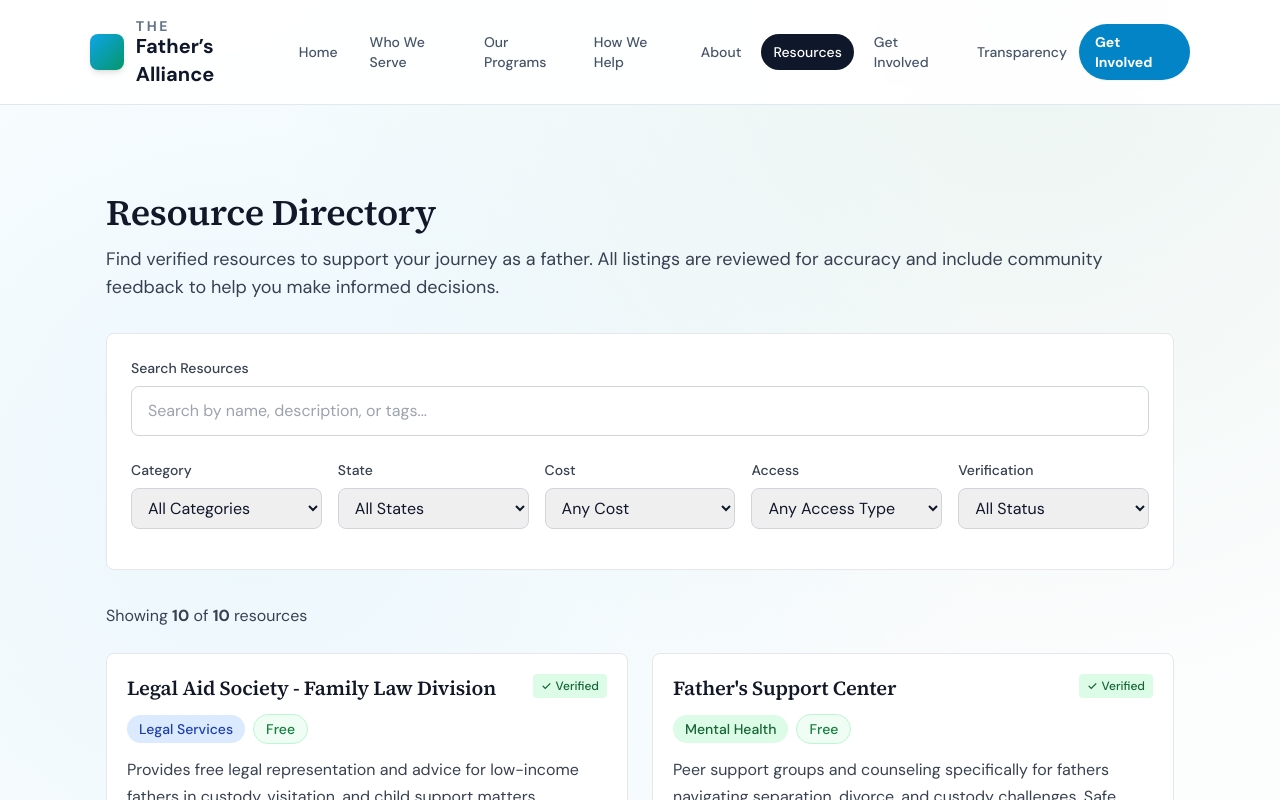
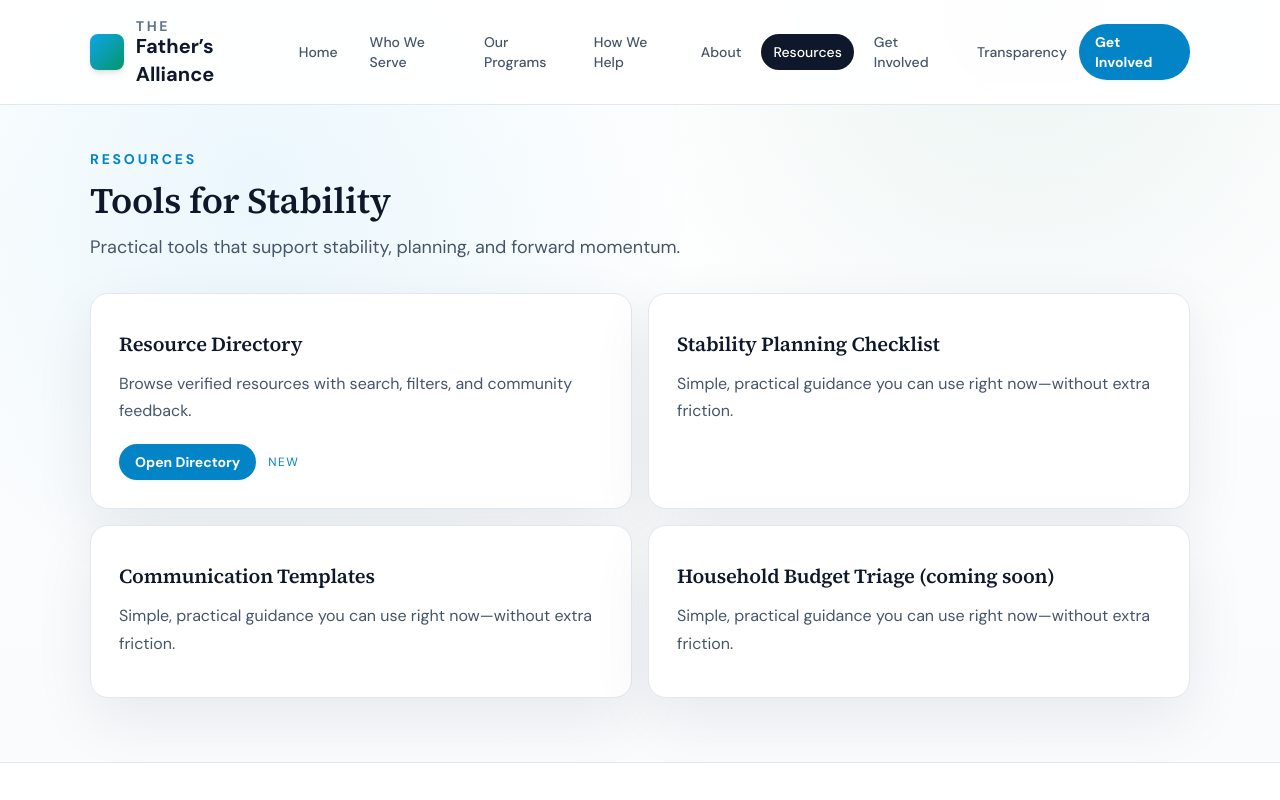
Before and after one commit to FukenMike/resurgence2.0, a React (Vite) app: page /resources in a window 1280 px wide. Shown: the top 800 px of the page. Built offline with nearby package versions, Linux system fonts and the light colour scheme.

Commit message:
fix: restore original resources page and link directory
- Restore /resources to original tools layout; move directory to /resources/directory
- Update directory/detail links and meta paths to new route
- Add Resource Directory card with link from resources page and hide legacy coming-soon item

```diff
--- a/src/app.tsx
+++ b/src/app.tsx
@@ -26,9 +26,10 @@ export default function App() {
           <Route path="programs/mobility-stabilization" element={<ProgramMobilityStabilization />} />
           <Route path="how-we-help" element={<HowWeHelp />} />
           <Route path="about" element={<About />} />
-          <Route path="resources" element={<ResourcesDirectory />} />
-          <Route path="resources/:slug" element={<ResourceDetail />} />
-          <Route path="resources-tools" element={<ResourcesTools />} />
+          {/* /resources restored to original tools layout; directory lives under /resources/directory */}
+          <Route path="resources" element={<ResourcesTools />} />
+          <Route path="resources/directory" element={<ResourcesDirectory />} />
+          <Route path="resources/directory/:slug" element={<ResourceDetail />} />
           <Route path="get-involved" element={<GetInvolved />} />
           <Route path="transparency" element={<Transparency />} />
           <Route path="privacy-policy" element={<PrivacyPolicy />} />
--- a/src/components/resources/ResourceCard.tsx
+++ b/src/components/resources/ResourceCard.tsx
@@ -47,7 +47,7 @@ export function ResourceCard({ resource }: ResourceCardProps) {
 
   return (
     <Link
-      to={`/resources/${resource.slug}`}
+      to={`/resources/directory/${resource.slug}`}
       className="block bg-white border border-gray-200 rounded-lg p-5 hover:shadow-lg hover:border-gray-300 transition-all"
     >
       <div className="flex items-start justify-between gap-3 mb-3">
--- a/src/pages/resource-detail.tsx
+++ b/src/pages/resource-detail.tsx
@@ -24,7 +24,7 @@ export function ResourceDetail() {
       updatePageMeta({
         title: `${resource.name} | Resource Directory`,
         description: resource.description,
-        path: `/resources/${resource.slug}`,
+        path: `/resources/directory/${resource.slug}`,
       });
     }
   }, [resource]);
@@ -53,7 +53,7 @@ export function ResourceDetail() {
     <div className="max-w-5xl mx-auto px-4 py-12">
         {/* Breadcrumb */}
         <nav className="mb-6 text-sm">
-          <Link to="/resources" className="text-blue-600 hover:text-blue-700">
+          <Link to="/resources/directory" className="text-blue-600 hover:text-blue-700">
             ← Back to Resource Directory
           </Link>
         </nav>
--- a/src/pages/resources-directory.tsx
+++ b/src/pages/resources-directory.tsx
@@ -26,7 +26,7 @@ export function ResourcesDirectory() {
     updatePageMeta({
       title: 'Resource Directory | The Father\'s Alliance',
       description: 'Find verified resources including legal aid, housing assistance, mental health support, employment services, and more for fathers in California.',
-      path: '/resources',
+      path: '/resources/directory',
     });
   }, []);
 
--- a/src/pages/resources-tools.tsx
+++ b/src/pages/resources-tools.tsx
@@ -1,4 +1,5 @@
 import { useEffect } from 'react';
+import { Link } from 'react-router-dom';
 import Card from '../components/Card';
 import { resourcesCopy } from '../content/siteCopy';
 import { updatePageMeta } from '../utils/seo';
@@ -22,11 +23,29 @@ export default function Resources() {
       </section>
 
       <section className="grid gap-4 md:grid-cols-2">
-        {resourcesCopy.items.map((item) => (
+        {/* Resource Directory card now links to the dedicated directory experience */}
+        <Card title="Resource Directory">
+          <p className="text-slate-600">
+            Browse verified resources with search, filters, and community feedback.
+          </p>
+          <div className="mt-5 flex items-center gap-3">
+            <Link
+              to="/resources/directory"
+              className="inline-flex items-center rounded-full bg-sky-600 px-4 py-2 text-sm font-semibold text-white shadow-sm transition hover:-translate-y-[1px] hover:bg-sky-700"
+            >
+              Open Directory
+            </Link>
+            <span className="text-xs uppercase tracking-[0.12em] text-sky-600">New</span>
+          </div>
+        </Card>
+
+        {resourcesCopy.items
+          .filter((item) => !item.toLowerCase().includes('resource directory'))
+          .map((item) => (
           <Card key={item} title={item}>
             <p className="text-slate-600">Simple, practical guidance you can use right now—without extra friction.</p>
           </Card>
-        ))}
+          ))}
       </section>
     </div>
   );
```
